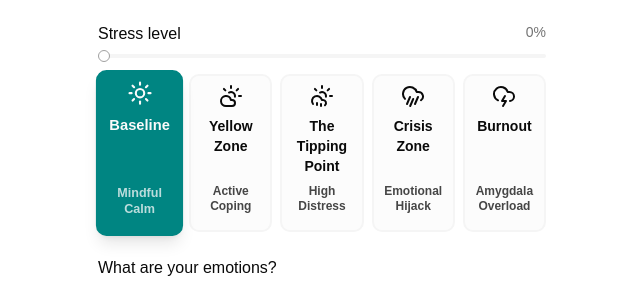
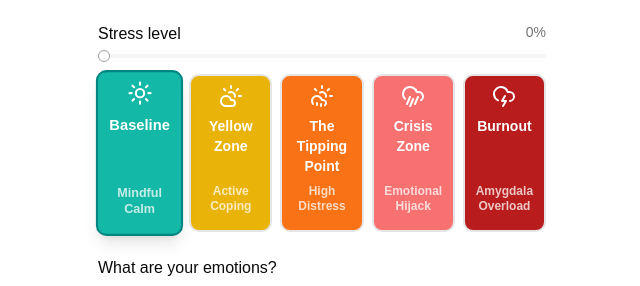
Before and after one commit to AngryKat/dbt_app, a React (Vite) app: page /distress-entry in a window 1280 px wide. Shown: the part 168-454 px from the top of the page, without its empty margins (318-958 px from the left). Built offline with nearby package versions, Linux system fonts and the light colour scheme; no server answers; the database is empty.

Commit message:
fix: update QuickStressLevelSelectButtons to use color property for button styling

```diff
--- a/src/screens/DistressEntries/features/DistressEntryForm/components/StressLevelSelect/components/QuickStressLevelSelectButtons/components/QuickStressLevelSelectButton/index.tsx
+++ b/src/screens/DistressEntries/features/DistressEntryForm/components/StressLevelSelect/components/QuickStressLevelSelectButtons/components/QuickStressLevelSelectButton/index.tsx
@@ -7,6 +7,7 @@ type QuickStressLevelSelectButtonProps = {
   IconComponent: React.ComponentType<{ className?: string }>;
   selected: boolean;
   value: number;
+  color: string;
   onClick: (level: number) => void;
 };
 
@@ -16,6 +17,7 @@ export function QuickStressLevelSelectButton({
   IconComponent,
   selected,
   value,
+  color,
   onClick,
 }: QuickStressLevelSelectButtonProps) {
   const handleClick = () => {
@@ -25,10 +27,14 @@ export function QuickStressLevelSelectButton({
     <button
       type="button"
       onClick={handleClick}
+      style={{
+        backgroundColor: color,
+        color: "white",
+      }}
       className={`grid grid-rows-subgrid row-span-4 w-full p-2 rounded-lg font-semibold transition-all border-2 cursor-pointer ${
         selected
-          ? "border-primary bg-primary text-primary-foreground shadow-lg scale-105"
-          : "border-muted bg-muted/30 hover:bg-muted/50 hover:border-primary/50"
+          ? "border-primary shadow-lg scale-105"
+          : "hover:opacity-80"
       }`}
     >
       <div className="flex justify-center">
--- a/src/screens/DistressEntries/features/DistressEntryForm/components/StressLevelSelect/components/QuickStressLevelSelectButtons/index.tsx
+++ b/src/screens/DistressEntries/features/DistressEntryForm/components/StressLevelSelect/components/QuickStressLevelSelectButtons/index.tsx
@@ -6,6 +6,56 @@ import {
   CloudRainWind,
   CloudLightning,
 } from "lucide-react";
+
+type StressLevel = {
+  level: [number, number];
+  label: string;
+  description: string;
+  icon: React.ComponentType;
+  value: number;
+  color: string;
+};
+
+const STRESS_LEVELS: StressLevel[] = [{
+          level: [0, 19],
+          label: "Baseline",
+          description: "Mindful Calm",
+          icon: Sun,
+          value: 0,
+          color: "#14b8a6",
+        },
+        {
+          level: [20, 39],
+          label: "Yellow Zone",
+          description: "Active Coping",
+          icon: CloudSun,
+          value: 25,
+          color: "#eab308",
+        },
+        {
+          level: [40, 59],
+          label: "The Tipping Point",
+          description: "High Distress",
+          icon: CloudSunRain,
+          value: 50,
+          color: "#f97316",
+        },
+        {
+          level: [60, 79],
+          label: "Crisis Zone",
+          description: "Emotional Hijack",
+          icon: CloudRainWind,
+          value: 75,
+          color: "#f87171",
+        },
+        {
+          level: [80, 100],
+          label: "Burnout",
+          description: "Amygdala Overload",
+          icon: CloudLightning,
+          value: 100,
+          color: "#b91c1c",
+        },]
 
 type QuickStressLevelSelectButtonsProps = {
   value: number;
@@ -18,43 +68,7 @@ export function QuickStressLevelSelectButtons({
 }: QuickStressLevelSelectButtonsProps) {
   return (
     <div className="grid grid-cols-5 gap-2 pt-2 auto-rows-max">
-      {[
-        {
-          level: [0, 19] as [number, number],
-          label: "Baseline",
-          description: "Mindful Calm",
-          icon: Sun,
-          value: 0,
-        },
-        {
-          level: [20, 39] as [number, number],
-          label: "Yellow Zone",
-          description: "Active Coping",
-          icon: CloudSun,
-          value: 25,
-        },
-        {
-          level: [40, 59] as [number, number],
-          label: "The Tipping Point",
-          description: "High Distress",
-          icon: CloudSunRain,
-          value: 50,
-        },
-        {
-          level: [60, 79] as [number, number],
-          label: "Crisis Zone",
-          description: "Emotional Hijack",
-          icon: CloudRainWind,
-          value: 75,
-        },
-        {
-          level: [80, 100] as [number, number],
-          label: "Burnout",
-          description: "Amygdala Overload",
-          icon: CloudLightning,
-          value: 100,
-        },
-      ].map(
+      {STRESS_LEVELS.map(
         (
           {
             level,
@@ -62,6 +76,7 @@ export function QuickStressLevelSelectButtons({
             description,
             icon: IconComponent,
             value: buttonValue,
+            color,
           },
           index,
         ) => {
@@ -77,6 +92,7 @@ export function QuickStressLevelSelectButtons({
               IconComponent={IconComponent}
               selected={isSelected}
               value={buttonValue}
+              color={color}
               onClick={onChange}
             />
           );
```
